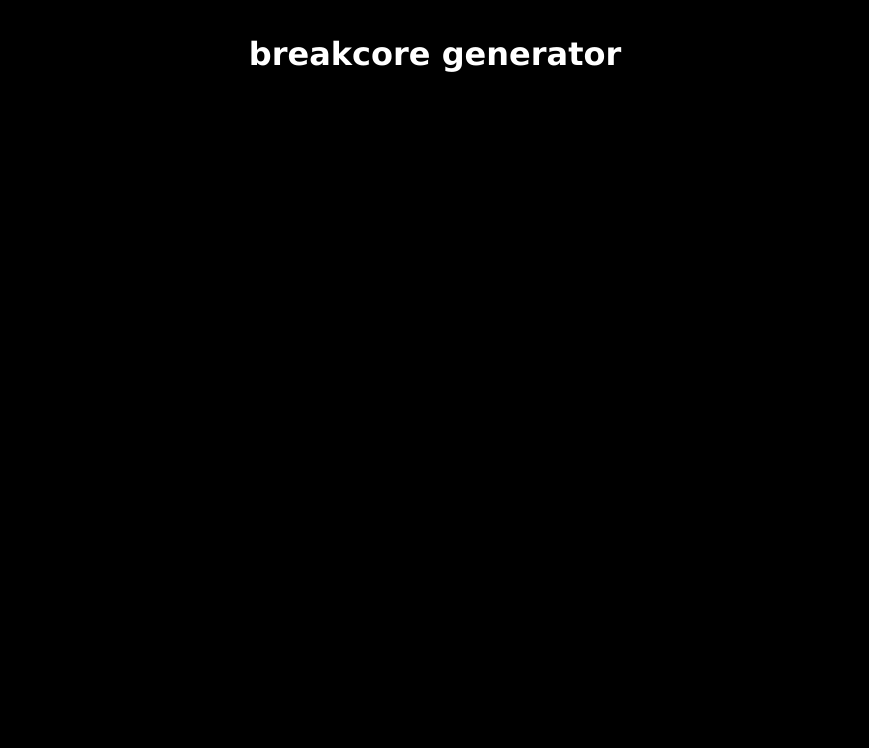
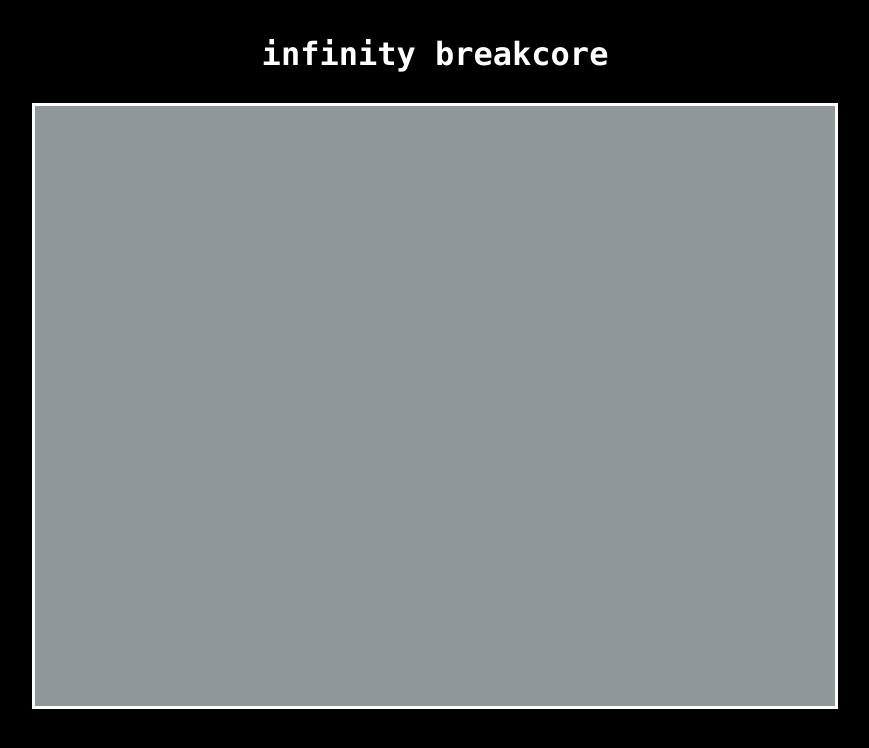
Before and after one commit to liu-michelle/breakcore-generator, a plain HTML site: page index.html in a window 1280 px wide. Shown: the whole page, without its empty margins (205-1074 px from the left). Drawn offline with nearby package versions, Linux system fonts and the light colour scheme.

Commit message:
bg color

```diff
--- a/index.html
+++ b/index.html
@@ -3,16 +3,17 @@
   <head>
     <meta charset="UTF-8" />
     <meta name="viewport" content="width=device-width, initial-scale=1.0">
-  <title>Breakcore Generator</title>
+    <title>infinity breakcore</title>
     <style>
-    html, body {
+      html,
+      body {
         height: 100%;
         margin: 0;
         padding: 0;
       }
 
       body {
-      font-family: Verdana, sans-serif;
+        font-family: Monaco, serif;
         text-align: center;
         padding: 20px;
         color: white;
@@ -31,12 +32,13 @@
       canvas {
         display: block;
         margin: 20px auto;
-      background: rgba(255, 255, 255, 0);
+        background: rgba(255, 255, 255, 0.1);
+        border: 3px solid white;
       }
     </style>
   </head>
   <body>
-  <h1>breakcore generator</h1>
+    <h1>infinity breakcore</h1>
     <canvas id="visuals" width="800" height="600"></canvas>
 
     <script src="https://unpkg.com/tone"></script>
@@ -45,7 +47,7 @@
       const canvas = document.getElementById('visuals');
       const ctx = canvas.getContext('2d');
 
-    function drawCircle(r,g,b) {
+      function drawCircle(r, g, b) {
         const x = canvas.width / 2 + (Math.random()) * 200;
         const y = canvas.height / 2 + (Math.random()) * 200;
         const radius = 200 * Math.random();
@@ -54,7 +56,7 @@
         function animate() {
           ctx.clearRect(0, 0, canvas.width, canvas.height);
           ctx.beginPath();
-        ctx.arc(x, y, radius * Math.random(0.5,1), 0, Math.PI * 2);
+          ctx.arc(x, y, radius * Math.random(0.5, 1), 0, Math.PI * 2);
           ctx.strokeStyle = `rgba(${r}, ${g}, ${b}, ${opacity})`;
           ctx.lineWidth = 30 * Math.random();
           ctx.stroke();
@@ -66,13 +68,57 @@
         animate();
       }
 
+let r1=0;
+let b1=0;
+let g1=0;
+let neg = 1;
+
+function animateBackground() {
+  r1 += Math.random() * neg;
+  g1 += Math.random() * neg;
+  b1 += Math.random() * neg;
+
+  if (r1 >= 255) {
+    neg = -1
+  }
+  if (r1 <= 0) {
+    neg = 1;
+  }
+
+  canvas.style.backgroundColor = `rgb(${r1}, ${g1}, ${b1})`;
+
+  requestAnimationFrame(animateBackground);
+}
+
+animateBackground();
+
+
       const amen = 'bassport_amen.wav';
-    const timecodes = [
-      { name: 'bass', offset: 0, duration: 0.168 },
-      { name: 'kick', offset: 0.347, duration: 0.176 },
-      { name: 'snare', offset: 0.519, duration: 0.879 },
-      { name: 'cymbal', offset: 2.792, duration: 0.332 },
-      { name: 'snare1', offset: 4.545, duration: 1.066 }
+      const timecodes = [{
+          name: 'bass',
+          offset: 0,
+          duration: 0.168
+        },
+        {
+          name: 'kick',
+          offset: 0.347,
+          duration: 0.176
+        },
+        {
+          name: 'snare',
+          offset: 0.519,
+          duration: 0.879
+        },
+        {
+          name: 'cymbal',
+          offset: 2.792,
+          duration: 0.332
+        },
+        {
+          name: 'snare1',
+          offset: 4.545,
+          duration: 1.066
+        }
       ];
 
       const patterns = [
@@ -93,7 +139,7 @@
         const player = new Tone.Player(amen, () => {
           playNextPhrase();
         });
-      player.volume.value = -9;
+        player.volume.value = -15;
         player.connect(effect);
         effect.toDestination();
 
```
Lines whose indentation alone changed are shown as unchanged.
